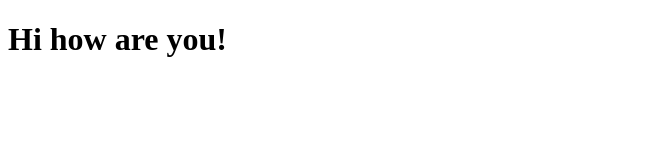
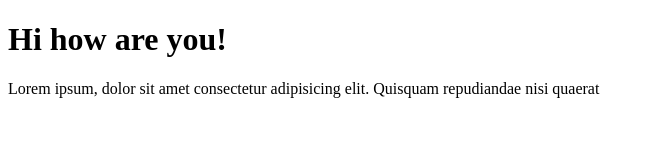
Before and after one commit to Joselin229/Website-3.0, a plain HTML site: page index.html in a window 1280 px wide. Shown: the whole page, without its empty margins (0-655 px from the left). Drawn offline with Linux system fonts and the light colour scheme.

Commit message:
Added Paragraph

```diff
--- a/index.html
+++ b/index.html
@@ -8,5 +8,6 @@
   </head>
   <body>
     <h1>Hi how are you!</h1>
+    <p>Lorem ipsum, dolor sit amet consectetur adipisicing elit. Quisquam repudiandae nisi quaerat</p>
   </body>
 </html>
```
